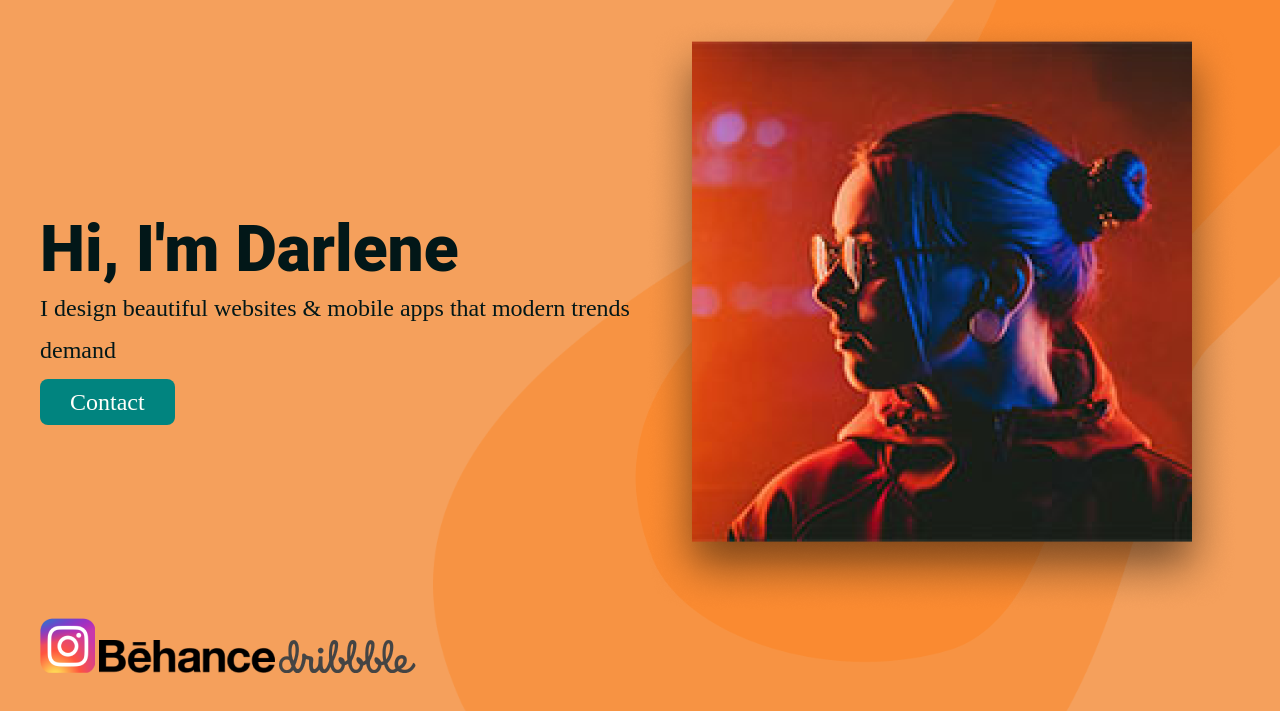
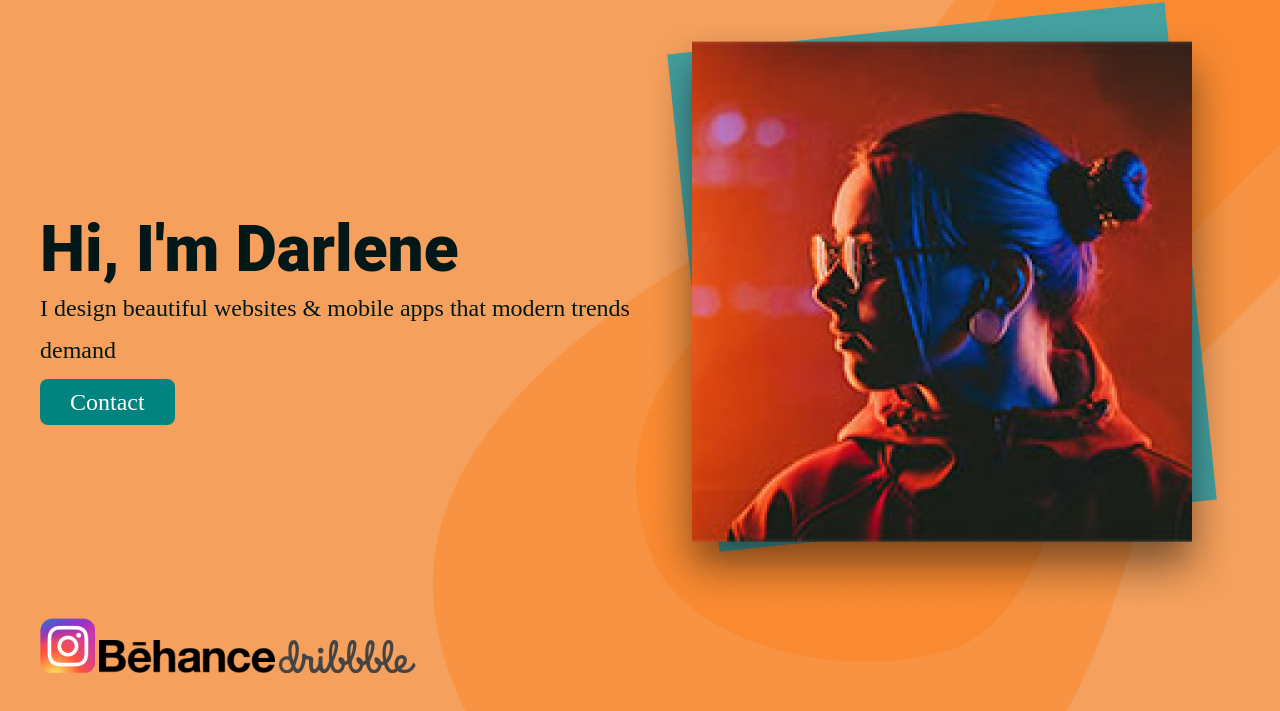
Before and after one commit to fakhrulTax/home-page, a plain HTML site: page index.html in a window 1280 px wide. Shown: the part 89-800 px from the top of the page. Drawn offline with Linux system fonts and the light colour scheme.

Commit message:
roted transform in image

```diff
--- a/css/style.css
+++ b/css/style.css
@@ -111,3 +111,29 @@ header {
 }
 
 .home-right {}
+
+
+.darlene {
+    position: relative;
+}
+
+.darlene img {
+    position: relative;
+    z-index: 2;
+}
+
+.darlene::before {
+    position: absolute;
+    content: '';
+    left: 48px;
+    top: 10px;
+    width: 500px;
+    height: 500px;
+    background-color: #44A1A0;
+    z-index: 1;
+    transform: rotate(-6deg);
+}
+
+.darlene img:hover {
+    transform: rotate(-6deg);
+}
```
Also changed, not shown: images/frame.png (added).
